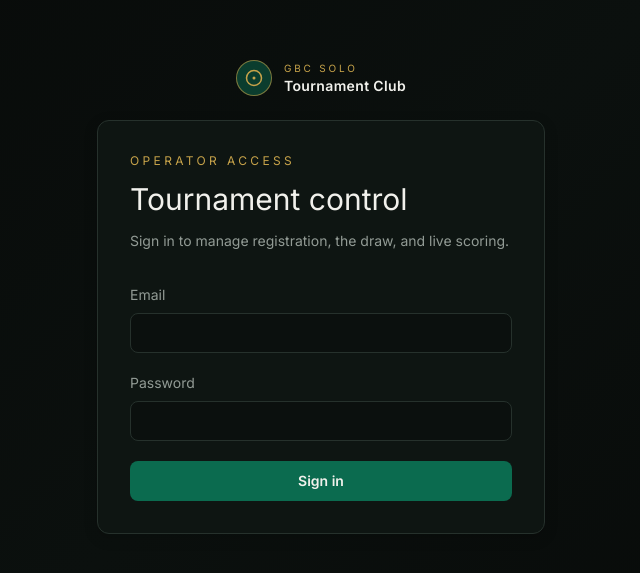
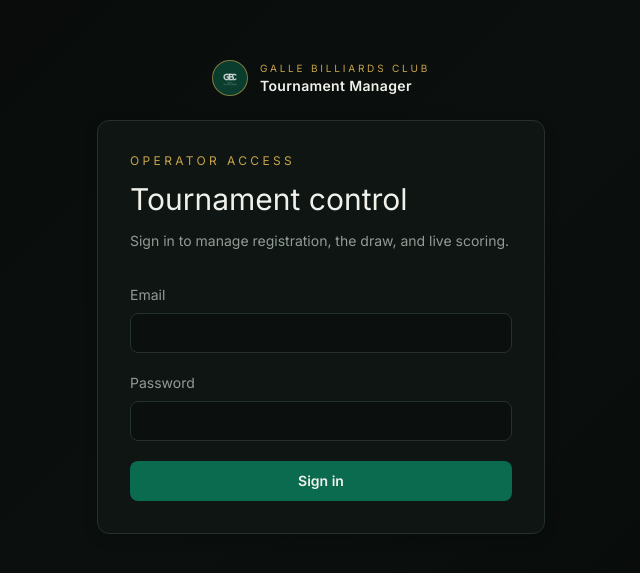
Before and after one commit to Prasasthi-Dewasurendra/GBC-SOLO, a React (Vite) app: page /login in a window 1280 px wide. Shown: the part 103-676 px from the top of the page, without its empty margins (319-959 px from the left). Built offline with nearby package versions, Linux system fonts and the light colour scheme.

Commit message:
new commit

```diff
--- a/index.html
+++ b/index.html
@@ -4,7 +4,7 @@
     <meta charset="UTF-8" />
     <meta name="viewport" content="width=device-width, initial-scale=1.0" />
     <meta name="theme-color" content="#0b1115" />
-    <title>GBC Solo Tournament</title>
+    <title>Galle Billiards Club SOLO Tournament</title>
   </head>
   <body>
     <div id="root"></div>
--- a/src/components/brand/LogoTitle.tsx
+++ b/src/components/brand/LogoTitle.tsx
@@ -1,5 +1,8 @@
 import { CircleDot } from 'lucide-react'
+import { useState } from 'react'
 
 export function LogoTitle({ compact = false }: { compact?: boolean }) {
-  return <div className="flex items-center gap-3"><span className="grid h-9 w-9 place-items-center rounded-full border border-gold/60 bg-feltDeep"><CircleDot className="text-gold" size={18} /></span><div><p className="text-[10px] uppercase tracking-[0.28em] text-gold">GBC Solo</p>{!compact && <p className="text-sm font-semibold tracking-wide text-warm">Tournament Club</p>}</div></div>
+  const [logoFailed, setLogoFailed] = useState(false)
+
+  return <div className="flex items-center gap-3"><span className="grid h-9 w-9 place-items-center overflow-hidden rounded-full border border-gold/60 bg-feltDeep">{logoFailed ? <CircleDot className="text-gold" size={18} /> : <img className="h-full w-full object-contain p-1" src="/galle-billiards-club-logo.png" alt="" onError={() => setLogoFailed(true)} />}</span><div><p className="text-[10px] uppercase tracking-[0.28em] text-gold">Galle Billiards Club</p>{!compact && <p className="text-sm font-semibold tracking-wide text-warm">Tournament Manager</p>}</div></div>
 }
```
Also changed, not shown: public/galle-billiards-club-logo.png (added), 1 other file (tests, documents, lock files or other folders).
